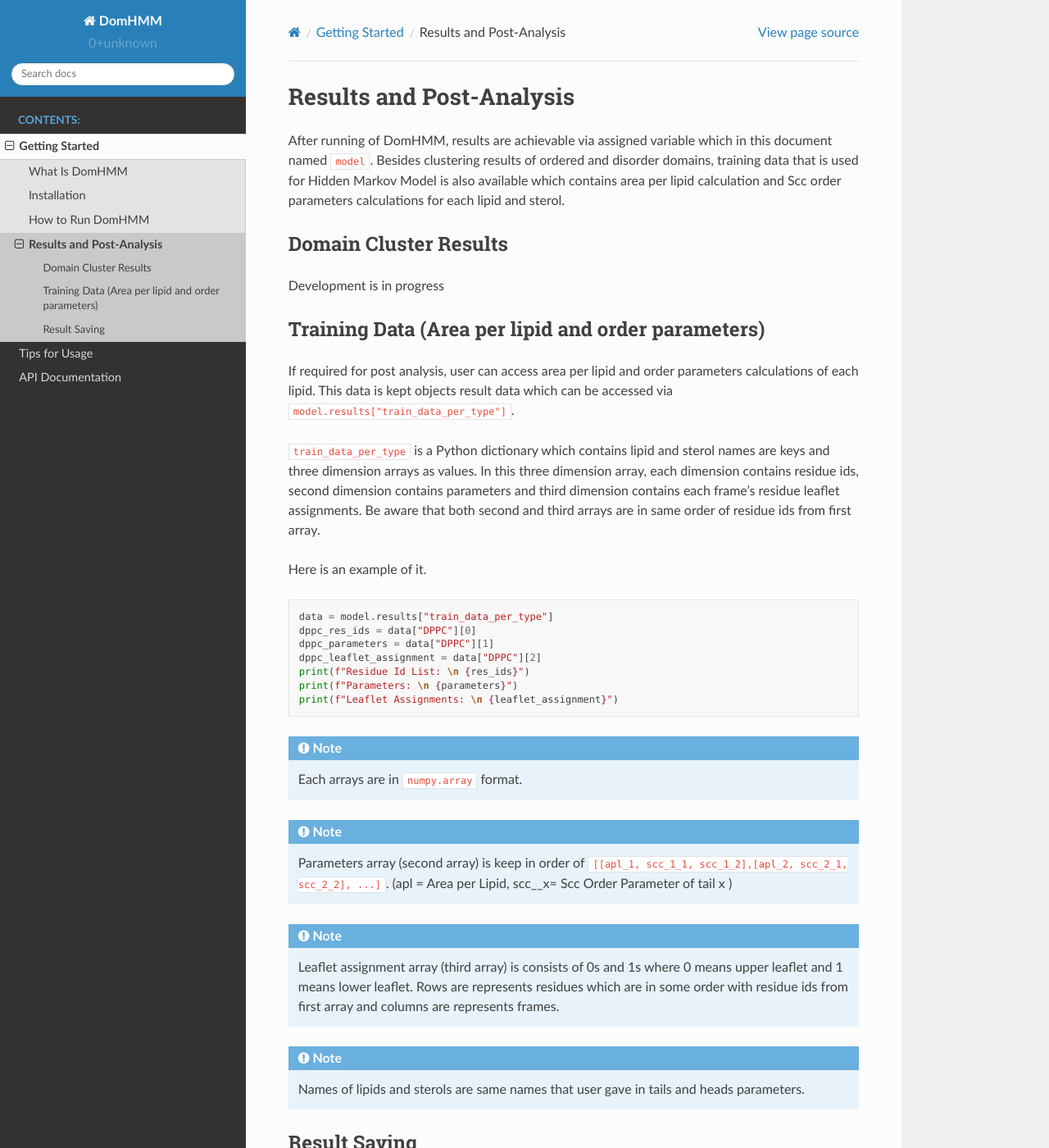
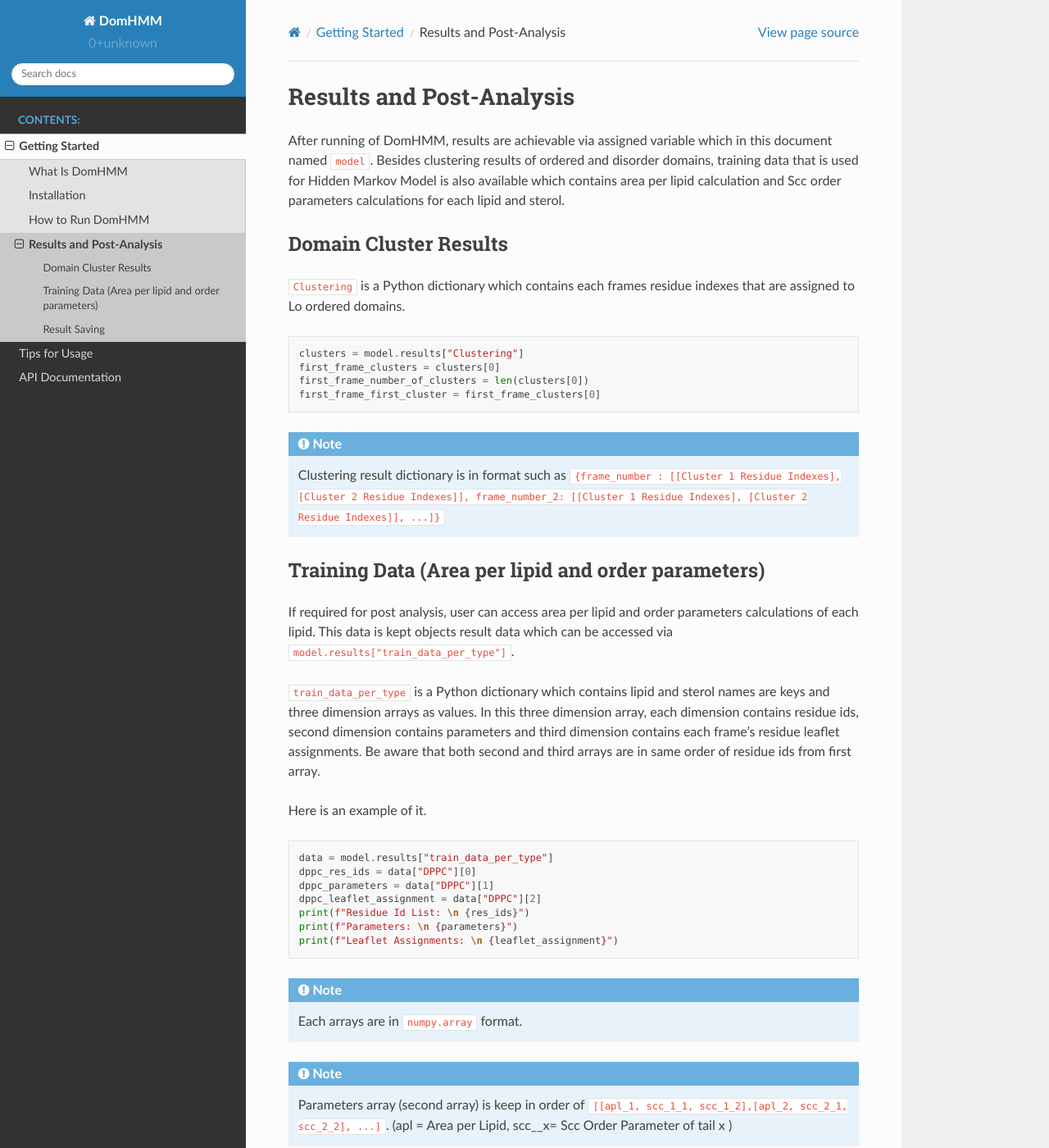
Before and after one commit to BioMemPhys-FAU/domhmm, a Sphinx documentation site: the page built from docs/source/post-analysis.rst, in a window 1280 px wide and 1400 px high. Shown: the whole window at 82% size. Built offline with Sphinx 7.4.7 and the Read the Docs theme 2.0.0, drawn with Linux system fonts in a browser that asks for light colours; pages that are not in the unit, such as notebooks, are missing from menus; some of the changed text lies outside the part shown.

Commit message:
update clustering result documentation [ci skip]

```diff
--- a/docs/source/post-analysis.rst
+++ b/docs/source/post-analysis.rst
@@ -5,8 +5,19 @@ After running of DomHMM, results are achievable via assigned variable which in t
 
 Domain Cluster Results
 -----------------------
+``Clustering`` is a Python dictionary which contains each frames residue indexes that are assigned to Lo ordered domains.
 
-Development is in progress
+.. code-block::
+
+    clusters = model.results["Clustering"]
+    first_frame_clusters = clusters[0]
+    first_frame_number_of_clusters = len(clusters[0])
+    fırst_frame_first_cluster = first_frame_clusters[0]
+
+.. note::
+
+    Clustering result dictionary is in format such as ``{frame_number : [[Cluster 1 Residue Indexes], [Cluster 2 Residue Indexes]], frame_number_2: [[Cluster 1 Residue Indexes], [Cluster 2 Residue Indexes]], ...]}``
+
 
 Training Data (Area per lipid and order parameters)
 ---------------------------------------------------
```
Also changed, not shown: other parts of docs/source/post-analysis.rst (+1 -1 lines).
